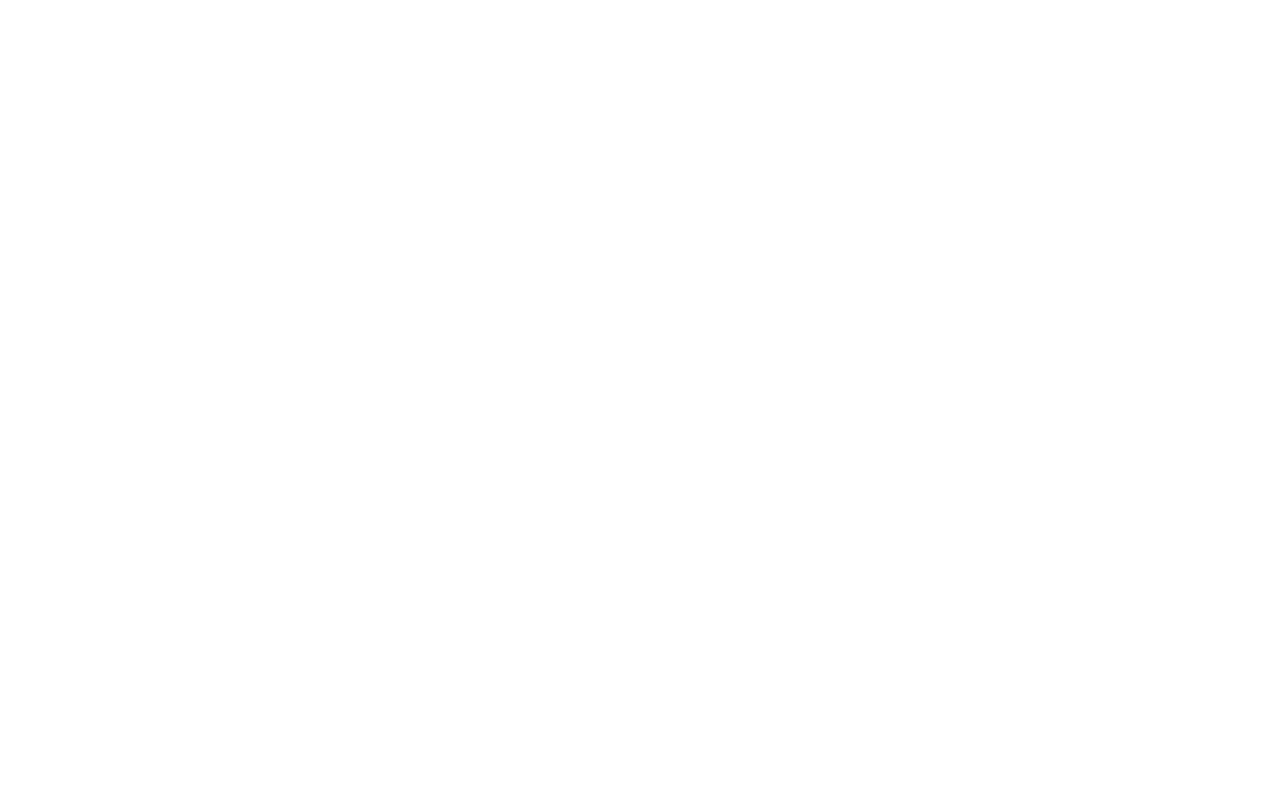
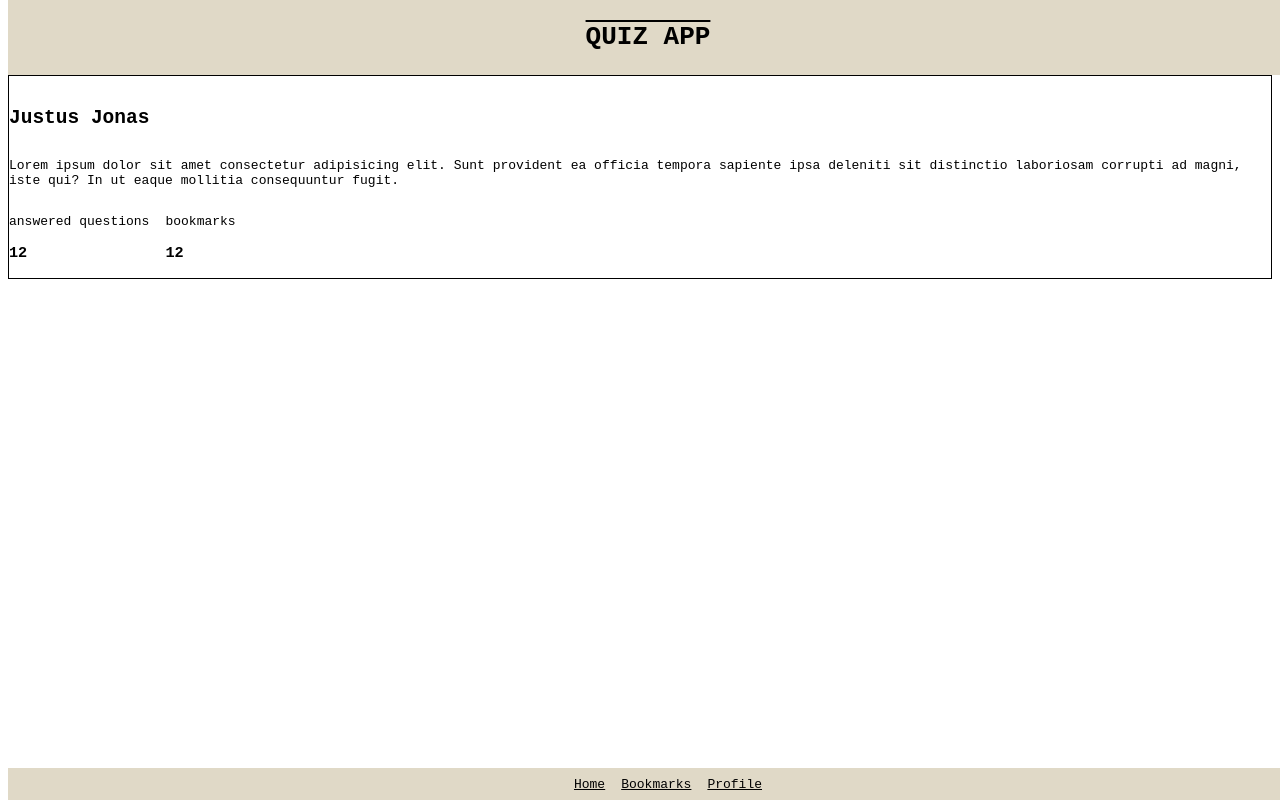
Before and after one commit to Testo-saurus/quiz-app, a website: page profile.html in a window 1280 px wide. Drawn offline with Linux system fonts and the light colour scheme.

Commit message:
style profile

```diff
--- /dev/null
+++ b/components/profileCard.css
@@ -0,0 +1,16 @@
+.profile-card {
+  display: flex;
+  flex-direction: column;
+  border: 1px solid;
+}
+
+.profile-stats-container {
+  display: flex;
+  gap: 1rem;
+}
+
+.stat-heading-numb {
+  display: flex;
+  flex-direction: column;
+  gap: 0.1rem;
+}
--- a/profile.html
+++ b/profile.html
@@ -0,0 +1,54 @@
+<!DOCTYPE html>
+<html lang="en">
+  <head>
+    <meta charset="UTF-8" />
+    <meta name="viewport" content="width=device-width, initial-scale=1.0" />
+    <title>Profile</title>
+    <link rel="stylesheet" href="./styles.css" />
+    <link
+      href="https://fonts.googleapis.com/icon?family=Material+Icons"
+      rel="stylesheet"
+    />
+  </head>
+  <body>
+    <header class="header">
+      <h1>quiz app</h1>
+    </header>
+
+    <main class="main-content">
+      <article class="profile-card">
+        <div class="img-name-item">
+          <img class="profile-picture" src="" alt="" />
+          <h2>Justus Jonas</h2>
+        </div>
+
+        <p>
+          Lorem ipsum dolor sit amet consectetur adipisicing elit. Sunt
+          provident ea officia tempora sapiente ipsa deleniti sit distinctio
+          laboriosam corrupti ad magni, iste qui? In ut eaque mollitia
+          consequuntur fugit.
+        </p>
+
+        <div class="profile-stats-container">
+          <span class="stat-item">
+            <p class="stat-label">answered questions</p>
+            <h3>12</h3>
+          </span>
+
+          <span class="stat-item">
+            <p class="stat-label">bookmarks</p>
+            <h3>12</h3>
+          </span>
+        </div>
+      </article>
+    </main>
+
+    <nav class="navbar">
+      <ul class="nav-links">
+        <li><a href="index.html">Home</a></li>
+        <li><a href="bookmarks.html">Bookmarks</a></li>
+        <li><a href="profile.html">Profile</a></li>
+      </ul>
+    </nav>
+  </body>
+</html>
--- a/styles.css
+++ b/styles.css
@@ -2,3 +2,4 @@
 @import url("./components/header.css");
 @import url("./components/navigation.css");
 @import url("./components/card.css");
+@import url("./components/profileCard.css");
```
